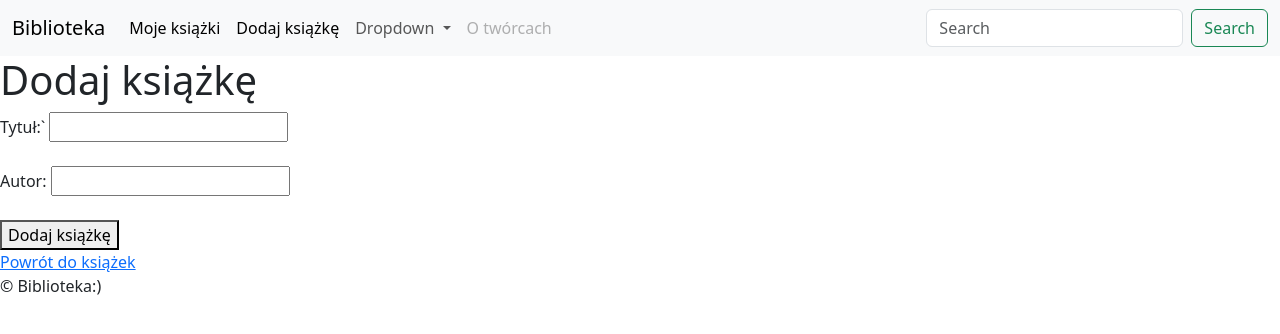
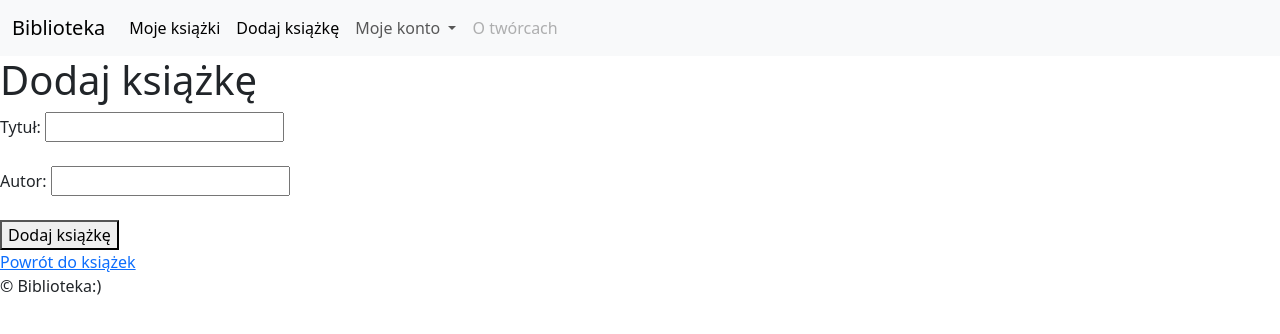
Before and after one commit to IzabelaBytof/python-web-service, a Flask app: page /add-book in a window 1280 px wide. Shown: the top 334 px of the page. Run offline with Flask 3, Linux system fonts and the light colour scheme; a user stored in the database is signed in.

Commit message:
Navbar2.0

```diff
--- a/app.py
+++ b/app.py
@@ -9,6 +9,7 @@ app.config['SECRET_KEY'] = os.environ.get('SECRET_KEY', 'sekretny_klucz')
 app.config['SECURITY_PASSWORD_SALT'] = os.environ.get('SECURITY_PASSWORD_SALT', 'sol')
 app.config['SECURITY_REGISTERABLE'] = True
 app.config['SECURITY_SEND_REGISTER_EMAIL'] = False
+
 
 db = SQLAlchemy(app)
 
--- a/templates/add_book.html
+++ b/templates/add_book.html
@@ -3,7 +3,7 @@ content %}
 
 <h1>Dodaj książkę</h1>
 <form method="POST">
-  <label for="title">Tytuł:</label>`
+  <label for="title">Tytuł:</label>
   <input type="text" id="title" name="title" required /><br /><br />
 
   <label for="author">Autor:</label>
--- a/templates/base.html
+++ b/templates/base.html
@@ -48,14 +48,20 @@
                   data-bs-toggle="dropdown"
                   aria-expanded="false"
                 >
-                  Dropdown
+                  Moje konto
                 </a>
                 <ul class="dropdown-menu">
-                  <li><a class="dropdown-item" href="#">Action</a></li>
-                  <li><a class="dropdown-item" href="#">Another action</a></li>
+                  <li>
+                    <a
+                      class="dropdown-item"
+                      href="{{ url_for('security.logout')}}"
+                      >Wyloguj</a
+                    >
+                  </li>
+
                   <li><hr class="dropdown-divider" /></li>
                   <li>
-                    <a class="dropdown-item" href="#">Something else here</a>
+                    <a class="dropdown-item" href="#">Usuń konto</a>
                   </li>
                 </ul>
               </li>
@@ -63,17 +69,6 @@
                 <a class="nav-link disabled" aria-disabled="true">O twórcach</a>
               </li>
             </ul>
-            <form class="d-flex" role="search">
-              <input
-                class="form-control me-2"
-                type="search"
-                placeholder="Search"
-                aria-label="Search"
-              />
-              <button class="btn btn-outline-success" type="submit">
-                Search
-              </button>
-            </form>
           </div>
         </div>
       </nav>
```
